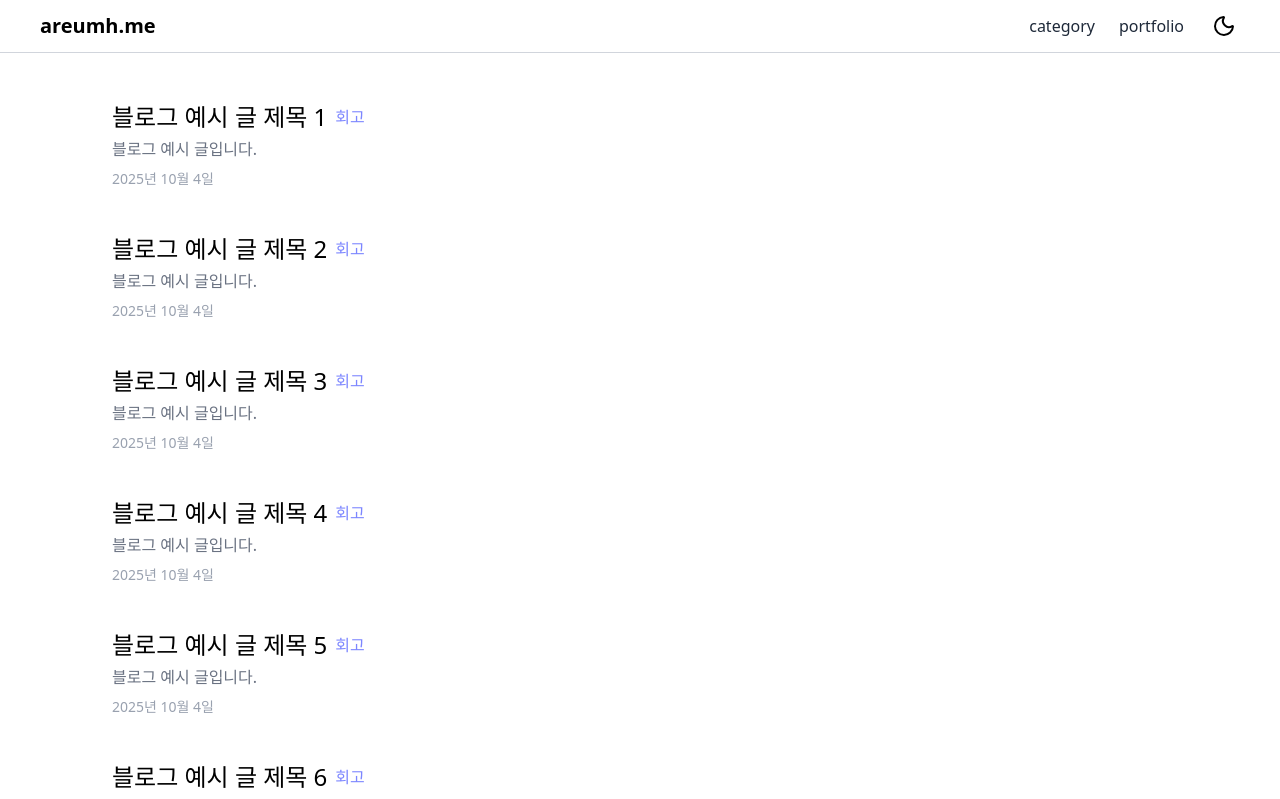
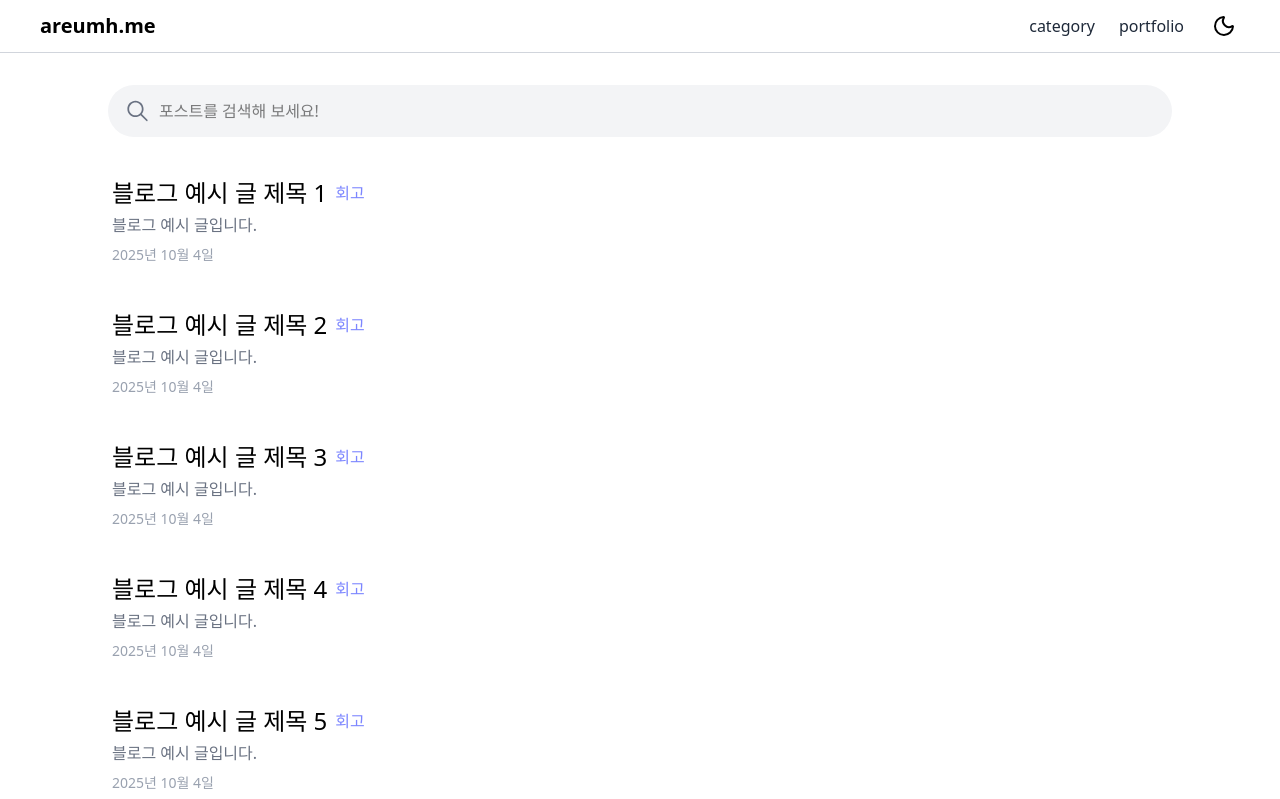
Before and after one commit to areumH/areumh-blog, a Next.js app: page / in a window 1280 px wide. Shown: the top 799 px of the page. Built offline with nearby package versions, Linux system fonts and the light colour scheme.

Commit message:
feat: SearchBar 컴포넌트 구현 및 useDebounce 훅 연결

```diff
--- a/app/page.tsx
+++ b/app/page.tsx
@@ -1,12 +1,28 @@
+'use client';
+
+import { useState, useMemo } from 'react';
 import { postArray } from '@/types';
-import PostItem from '@/components/ui/PostItem';
+import { useDebounce } from '@/utils/hooks/useDebounce';
+import SearchBar from '@/components/ui/SearchBar';
+import PostList from '@/components/ui/PostList';
 
 export default function Home() {
+  const [searchValue, setSearchValue] = useState<string>('');
+  const debouncedSearchValue = useDebounce(searchValue, 500);
+
+  const filteredPosts = useMemo(() => {
+    if (!debouncedSearchValue) return postArray;
+    return postArray.filter(
+      (post) =>
+        post.title.toLowerCase().includes(debouncedSearchValue.toLowerCase()) ||
+        (post.description && post.description.toLowerCase().includes(debouncedSearchValue.toLowerCase()))
+    );
+  }, [debouncedSearchValue]);
+
   return (
-    <div className="flex flex-col gap-3 md:px-10">
-      {postArray.map((post) => (
-        <PostItem key={post.title} post={post} />
-      ))}
+    <div className="flex flex-col gap-4 md:gap-6 md:px-10">
+      <SearchBar value={searchValue} onChange={(e) => setSearchValue(e.target.value)} />
+      <PostList searchValue={searchValue} posts={filteredPosts} />
     </div>
   );
 }
--- /dev/null
+++ b/components/ui/PostList.tsx
@@ -0,0 +1,20 @@
+import { PostMeta } from '@/types';
+import PostItem from './PostItem';
+
+export default function PostList({ searchValue, posts }: { searchValue: string; posts: PostMeta[] }) {
+  if (posts.length === 0) {
+    return (
+      <div className="text-center py-12">
+        <p className="text-gray-500">"{searchValue}" 에 대한 검색 결과가 없습니다.</p>
+      </div>
+    );
+  }
+
+  return (
+    <div className="flex flex-col gap-3">
+      {posts.map((post) => (
+        <PostItem key={post.slug} post={post} />
+      ))}
+    </div>
+  );
+}
--- /dev/null
+++ b/components/ui/SearchBar.tsx
@@ -0,0 +1,13 @@
+import { InputHTMLAttributes } from 'react';
+import { IoIosSearch } from 'react-icons/io';
+
+type SearchBarProps = InputHTMLAttributes<HTMLInputElement>;
+
+export default function SearchBar(props: SearchBarProps) {
+  return (
+    <div className="flex md:mx-3 px-4 py-3 gap-2 rounded-full bg-gray-100">
+      <IoIosSearch className="w-7 h-7 text-gray-500" />
+      <input type="text" placeholder="포스트를 검색해 보세요!" className="w-full outline-0" {...props} />
+    </div>
+  );
+}
--- /dev/null
+++ b/utils/hooks/useDebounce.ts
@@ -0,0 +1,17 @@
+import { useState, useEffect } from 'react';
+
+export function useDebounce<T>(value: T, delay: number): T {
+  const [debouncedValue, setDebouncedValue] = useState<T>(value);
+
+  useEffect(() => {
+    const handler = setTimeout(() => {
+      setDebouncedValue(value);
+    }, delay);
+
+    return () => {
+      clearTimeout(handler);
+    };
+  }, [value, delay]);
+
+  return debouncedValue;
+}
```
